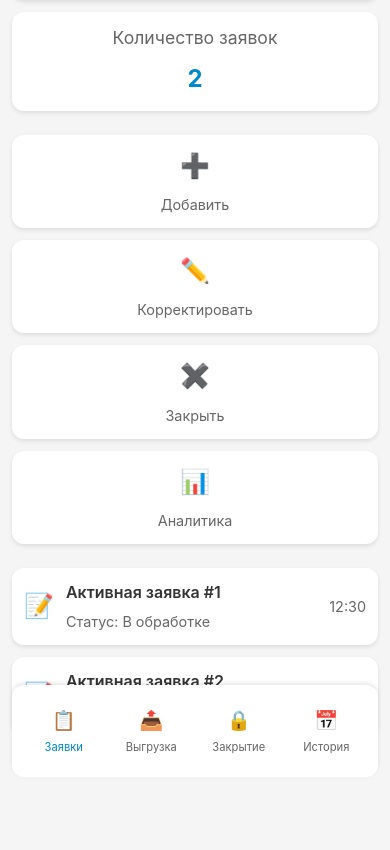
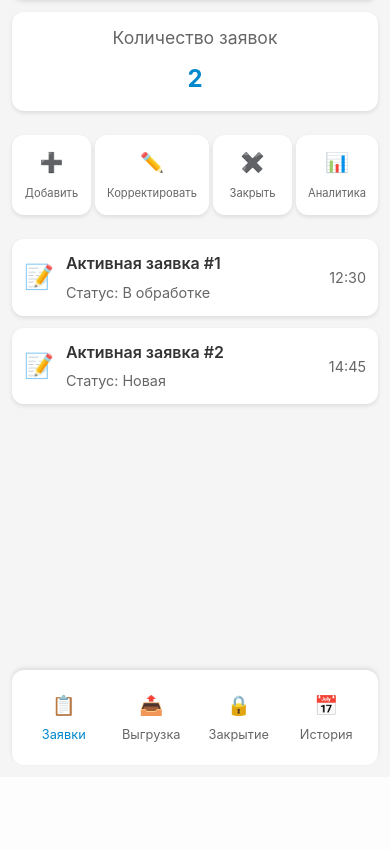
Before and after one commit to AsanSh/telegram-webapp-datkatrans, a FastAPI app: page / in a window 390 px wide. Shown: the part 67-917 px from the top of the page. After the commit the page ends 826 px from the top, so only its background shows below. Run offline with FastAPI, Linux system fonts and the light colour scheme; some libraries are stand-ins or nearby versions.

Commit message:
Исправлен layout кнопок и добавлена функциональность модального окна

```diff
--- a/static/css/style.css
+++ b/static/css/style.css
@@ -68,7 +68,7 @@ body {
 /* Action Buttons */
 .action-buttons {
     display: grid;
-    grid-template-columns: repeat(auto-fit, minmax(140px, 1fr));
+    grid-template-columns: repeat(4, 1fr);
     gap: var(--spacing-unit);
     margin: var(--spacing-unit) 0;
 }
@@ -266,7 +266,12 @@ body {
     }
 
     .action-buttons {
-        grid-template-columns: repeat(2, 1fr);
+        grid-template-columns: repeat(4, 1fr);
+        gap: 8px;
+    }
+
+    .action-text {
+        font-size: 0.8rem;
     }
 
     .modal-content {
@@ -277,10 +282,15 @@ body {
 
 @media (max-width: 480px) {
     .action-buttons {
-        grid-template-columns: 1fr;
+        grid-template-columns: repeat(4, 1fr);
+        gap: 4px;
     }
 
-    .nav-text {
+    .action-text {
         font-size: 0.7rem;
     }
+
+    .action-icon {
+        font-size: 1.2rem;
+    }
 }
```
Also changed, not shown: static/js/main.js (+45 -1 lines).
